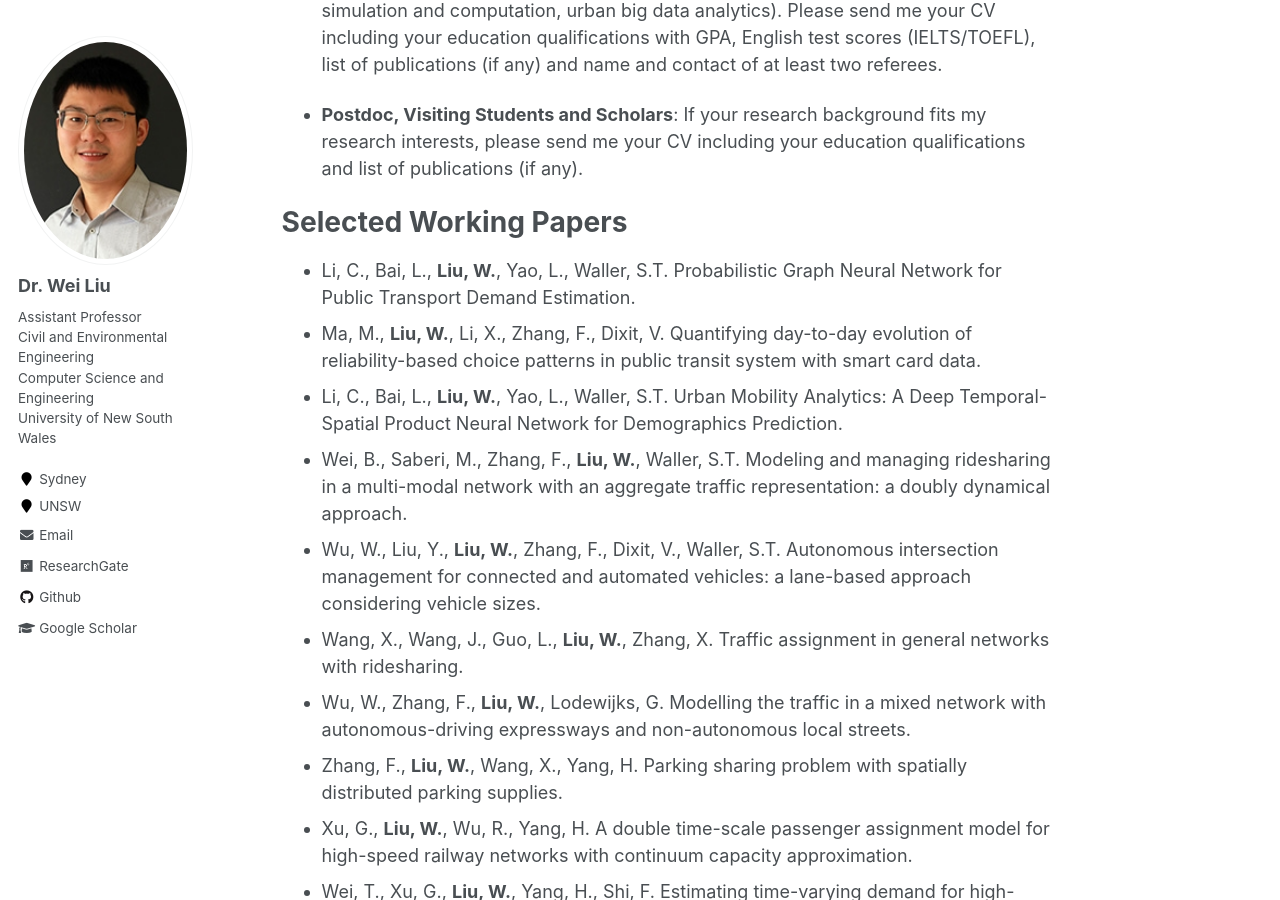
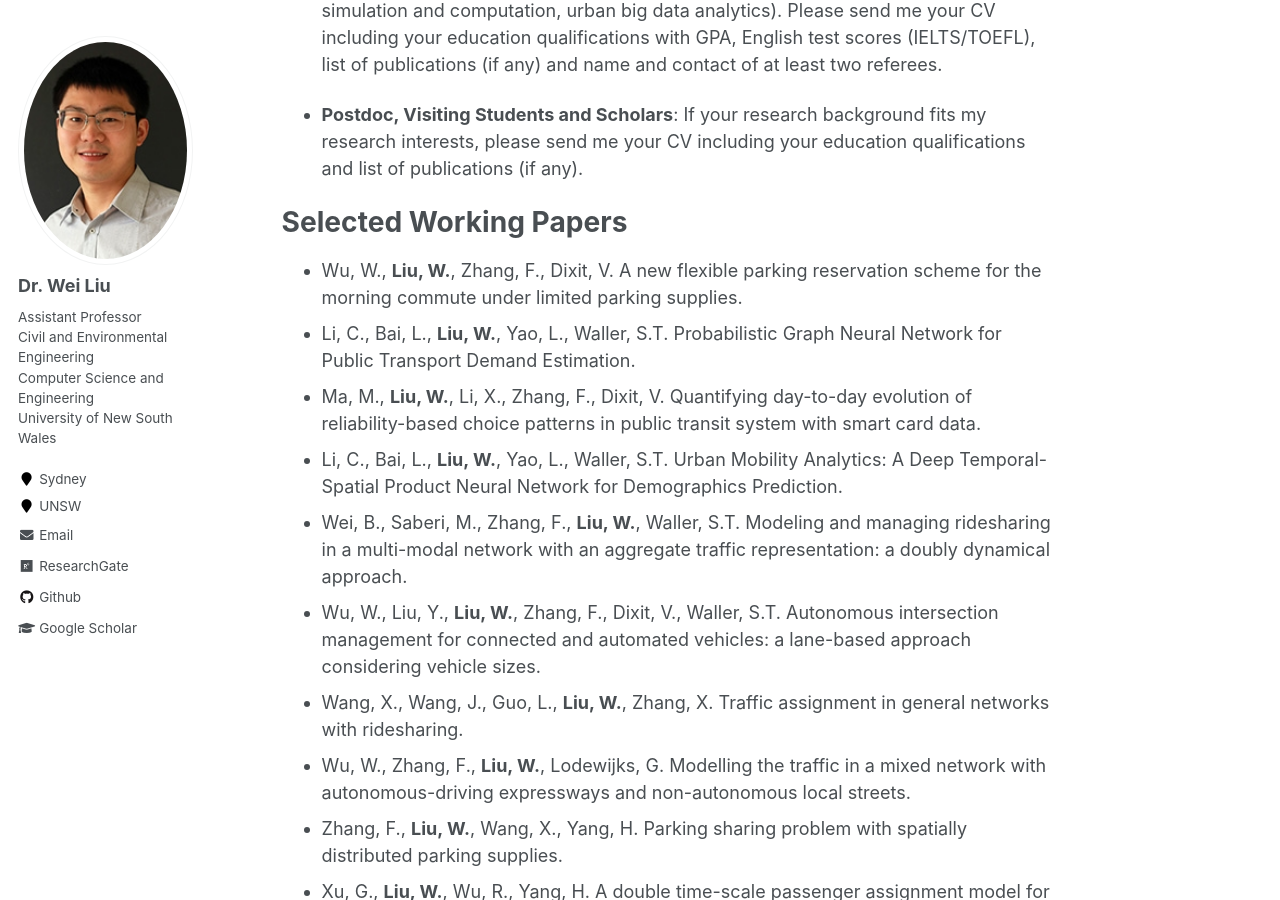
Before and after one commit to weiliu2016/weiliu2016.github.io, a Jekyll site: the page built from _pages/about.md, in a window 1280 px wide and 900 px high, scrolled down 1188 px. Built offline with Jekyll 4.4.1, drawn with Linux system fonts in a browser that asks for light colours.

Commit message:
Update about.md

```diff
--- a/_pages/about.md
+++ b/_pages/about.md
@@ -35,6 +35,7 @@ PhD Positions and Academic Visitors
 
 Selected Working Papers
 ======
+- Wu, W., **Liu, W.**, Zhang, F., Dixit, V. A new flexible parking reservation scheme for the morning commute under limited parking supplies.
 - Li, C., Bai, L., **Liu, W.**, Yao, L., Waller, S.T. Probabilistic Graph Neural Network for Public Transport Demand Estimation.
 - Ma, M., **Liu, W.**, Li, X., Zhang, F., Dixit, V. Quantifying day-to-day evolution of reliability-based choice patterns in public transit system with smart card data.
 - Li, C., Bai, L., **Liu, W.**, Yao, L., Waller, S.T. Urban Mobility Analytics: A Deep Temporal-Spatial Product Neural Network for Demographics Prediction.
```
